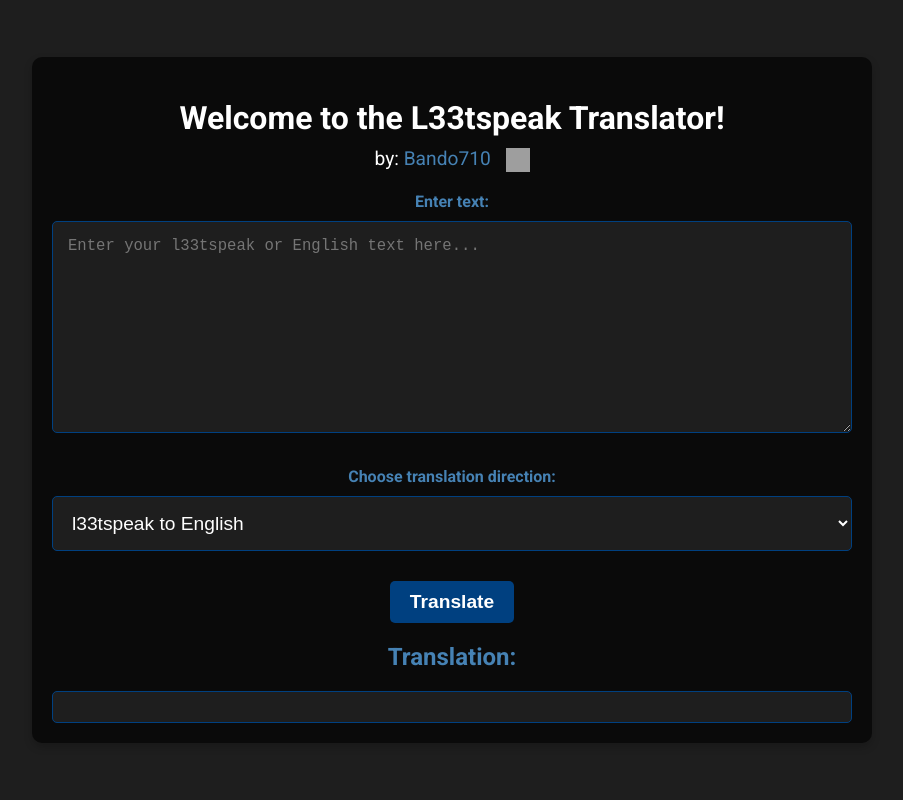
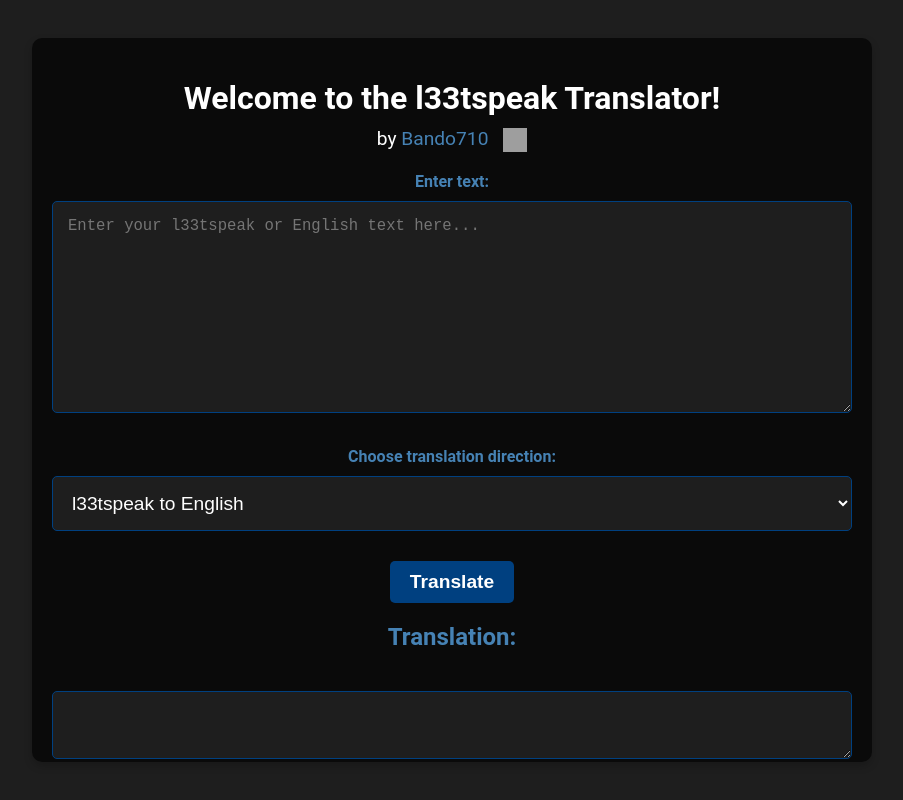
Before and after one commit to bando710/l33tspeak-translator, a plain HTML site: page index.html in a window 1280 px wide. Shown: the whole page, without its empty margins (188-1091 px from the left). Drawn offline with Linux system fonts and the light colour scheme; grey boxes are pictures that could not be loaded.

Commit message:
output styling update

```diff
--- a/index.html
+++ b/index.html
@@ -5,15 +5,14 @@
     <meta name="viewport" content="width=device-width, initial-scale=1.0">
     <title>l33tspeak Translator</title>
     <link rel="stylesheet" href="styles.css">
-    <link href="https://fonts.googleapis.com/css2?family=Roboto:wght@400;700&display=swap" rel="stylesheet">
     <script defer src="translator.js"></script>
 </head>
 <body>
     <div class="outer-container">
         <div class="container">
-            <h1>Welcome to the L33tspeak Translator!</h1>
+            <h1>Welcome to the l33tspeak Translator!</h1>
             <div class="author">
-                by: <a href="https://github.com/bando710" target="_blank">Bando710</a>
+                by <a href="https://github.com/bando710" target="_blank">Bando710</a>
                 <a href="https://www.linkedin.com/in/m-smith-710/" target="_blank">
                     <img src="https://www.svgrepo.com/show/138936/linkedin.svg" alt="LinkedIn" class="linkedin-icon">
                 </a>
@@ -31,7 +30,7 @@
                 <button type="submit">Translate</button>
             </form>
             <h2>Translation:</h2>
-            <div id="result" class="result-box"></div>
+            <textarea id="result" class="result-box" readonly></textarea>
         </div>
     </div>
 </body>
--- a/styles.css
+++ b/styles.css
@@ -118,8 +118,9 @@ h2 {
     background-color: #1E1E1E;
     border: 1px solid #004080;
     border-radius: 5px;
+    resize: vertical;
+    max-height: 300px;
+    overflow-y: auto;
     white-space: pre-wrap; /* To maintain formatting for paragraphs */
     word-wrap: break-word; /* Ensure long words break correctly */
-    max-height: 300px;
-    overflow-y: auto;
 }
```
